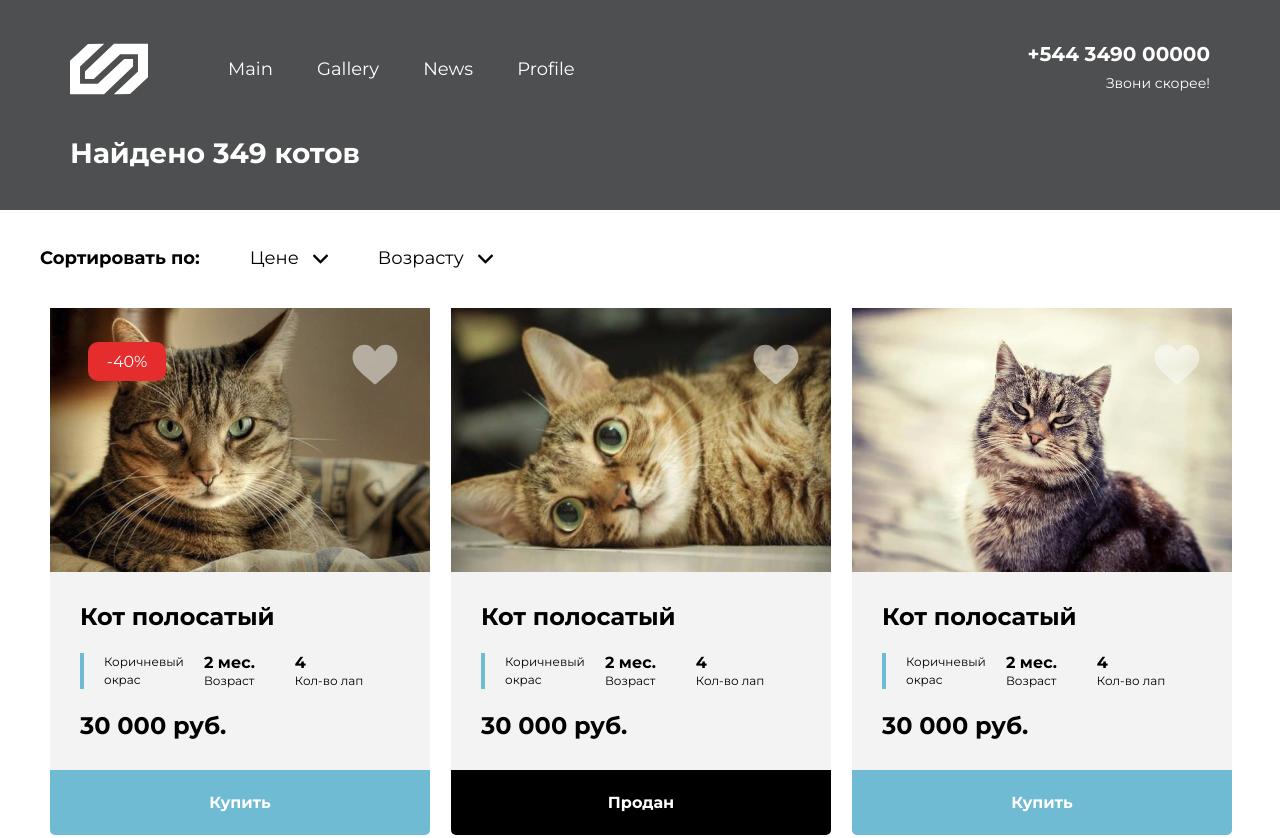
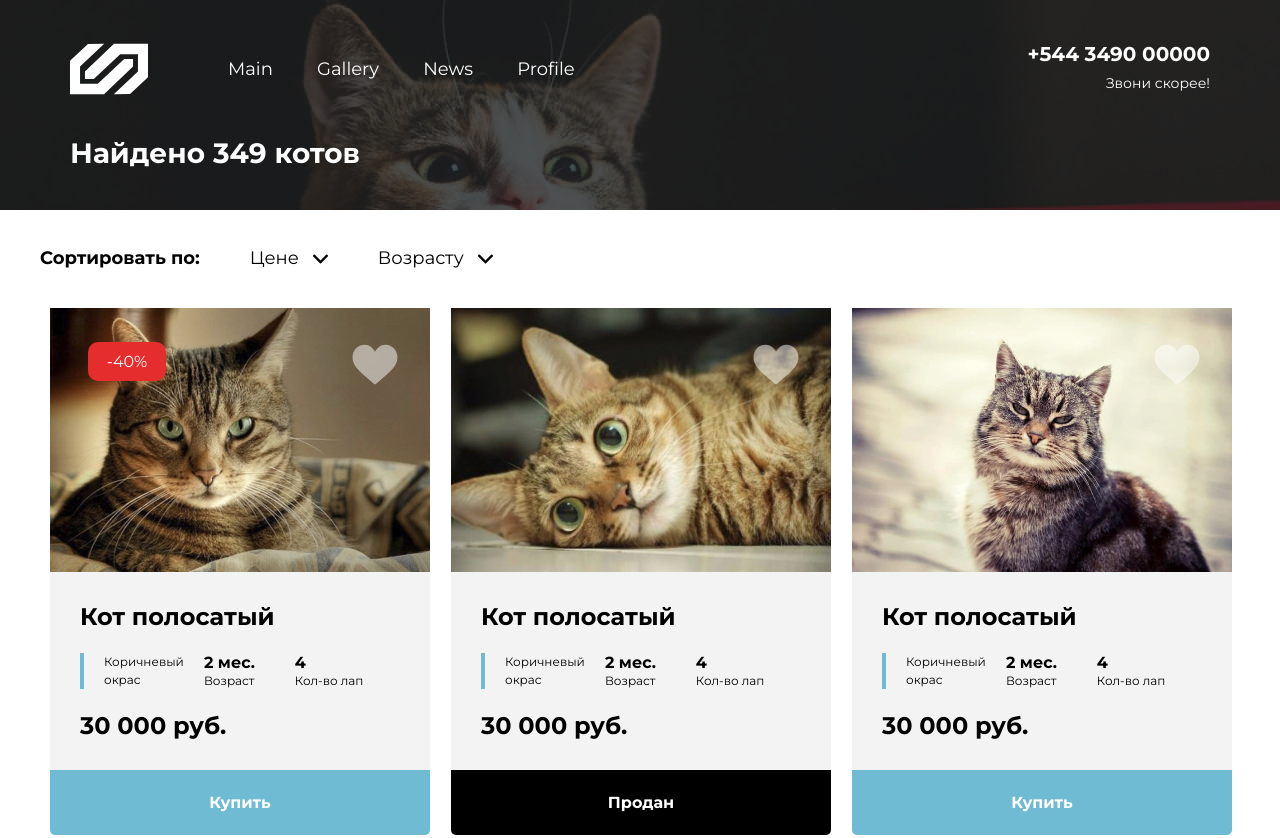
Before and after one commit to santelar/Test---Alef, a plain HTML site: page index.html in a window 1280 px wide. Shown: the top 838 px of the page. Drawn offline with Linux system fonts and the light colour scheme.

Commit message:
Update styles.css

```diff
--- a/css/styles.css
+++ b/css/styles.css
@@ -24,7 +24,7 @@
 .root .header .header__bg {
   max-width: 100%;
   height: 100%;
-  background-image: url(./images/img/header__cat.jpg);
+  background-image: url(../images/img/header__cat.jpg);
   background-size: cover;
   background-repeat: no-repeat;
 }
```
